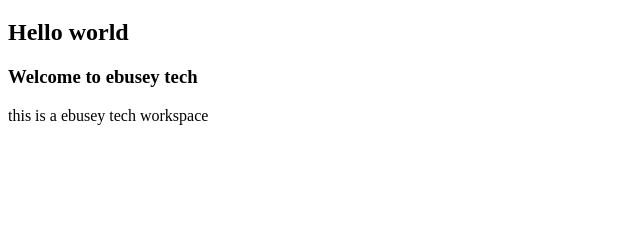
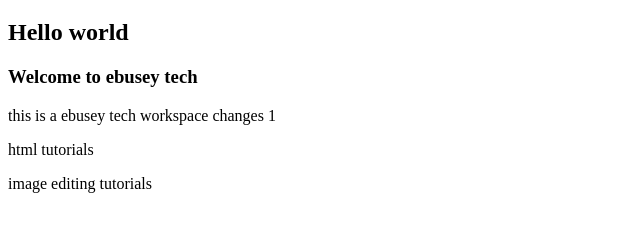
Before and after one commit to abhijeet-ebusey/gittest, a plain HTML site: page index.html in a window 1280 px wide. Shown: the part 61-292 px from the top of the page, without its empty margins (0-640 px from the left). Drawn offline with Linux system fonts and the light colour scheme.

Commit message:
added new lines

```diff
--- a/index.html
+++ b/index.html
@@ -11,7 +11,10 @@
     <h3>Welcome to ebusey tech</h3>
 
     <section>
-        <p>this is a ebusey tech workspace</p>
+        <p>this is a ebusey tech workspace changes 1</p>
+
+        <p>html tutorials</p>
+        <p>image editing tutorials</p>
     </section>
 </body>
 </html>
```
